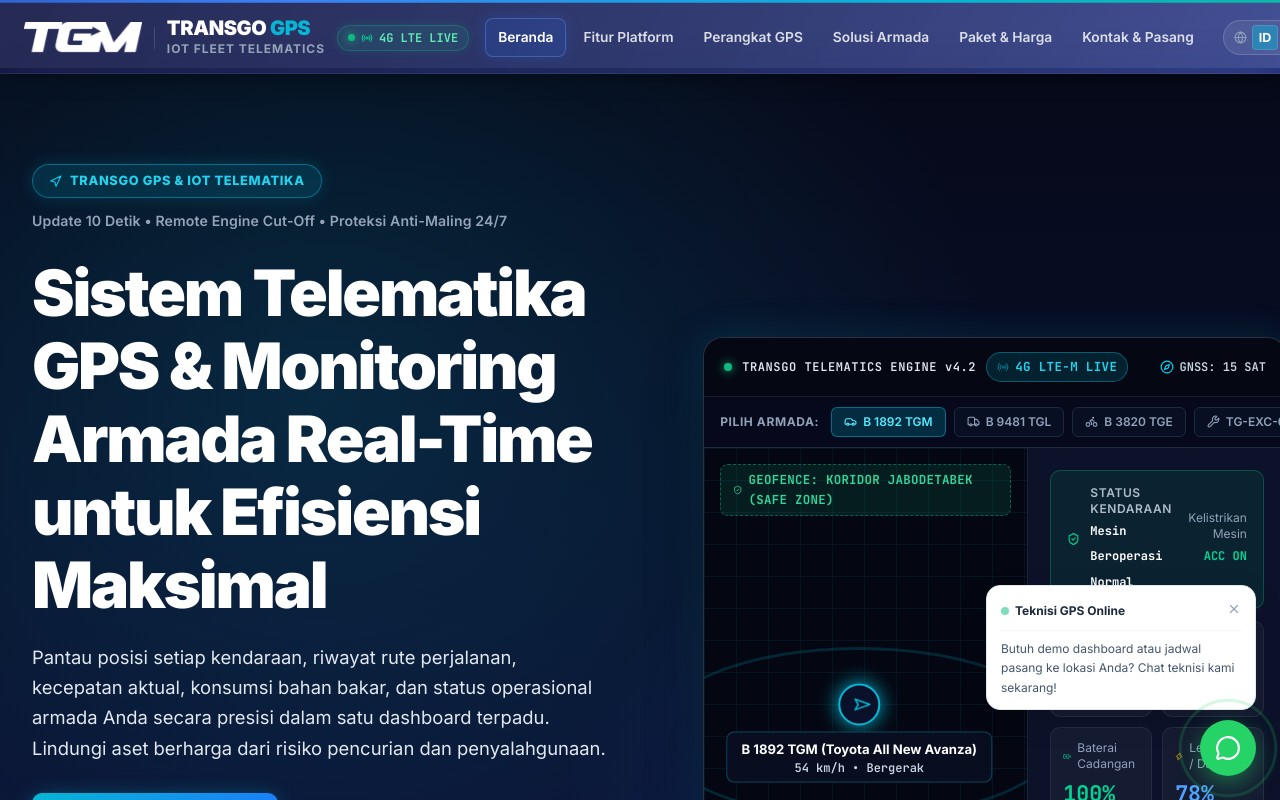
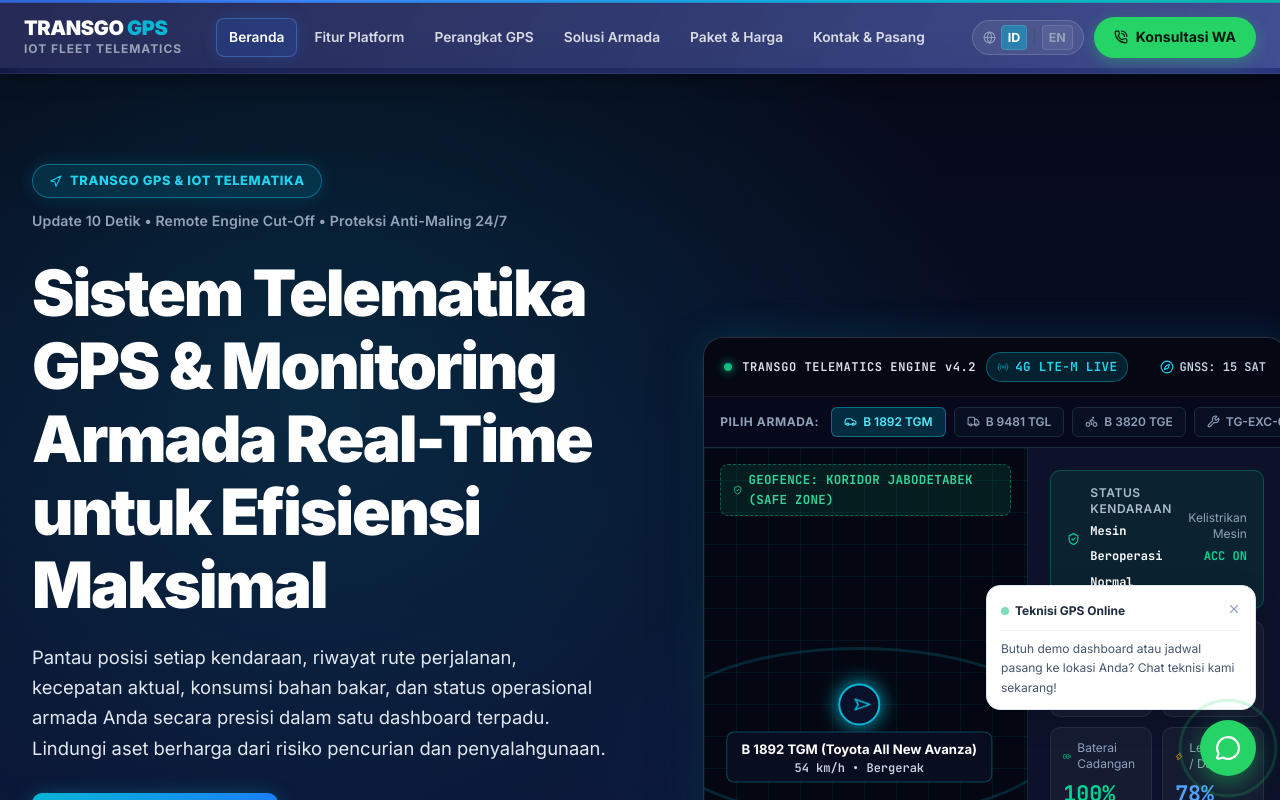
Before and after one commit to pranamhn/transgogps, a React (Vite) app: page / in a window 1280 px wide. Shown: the top 800 px of the page. Built offline with nearby package versions, Linux system fonts and the light colour scheme.

Commit message:
refactor(header): remove logo image, divider, and live badge from navbar

```diff
--- a/src/components/Header.tsx
+++ b/src/components/Header.tsx
@@ -4,7 +4,6 @@
   X,
   PhoneCall,
   Globe,
-  Radio,
   ArrowRight,
   ShieldCheck,
 } from "lucide-react";
@@ -29,7 +28,7 @@
       <div className="docked-ambient-bar" />
 
       <div className="docked-nav-container">
-        {/* ── Left: Brand & Telematics Status ── */}
+        {/* ── Left: Brand ── */}
         <div className="docked-brand-cluster">
           <a
             href="/"
@@ -40,12 +39,6 @@
             className="docked-brand-link"
             title="Transgo GPS Telematics"
           >
-            <img
-              src="/logo-tgm-white.png"
-              alt="Transgo Group"
-              className="docked-logo-img"
-            />
-            <div className="docked-brand-divider" />
             <div className="flex flex-col">
               <span className="docked-brand-title">
                 TRANSGO <span>GPS</span>
@@ -53,14 +46,6 @@
               <span className="docked-brand-sub">IoT Fleet Telematics</span>
             </div>
           </a>
-
-          <div className="docked-live-badge hidden md:inline-flex">
-            <span className="docked-live-dot" />
-            <Radio size={12} className="text-emerald-400" />
-            <span className="font-mono text-xs font-bold text-emerald-300">
-              4G LTE LIVE
-            </span>
-          </div>
         </div>
 
         {/* ── Center: Desktop Navigation Links ── */}
```
